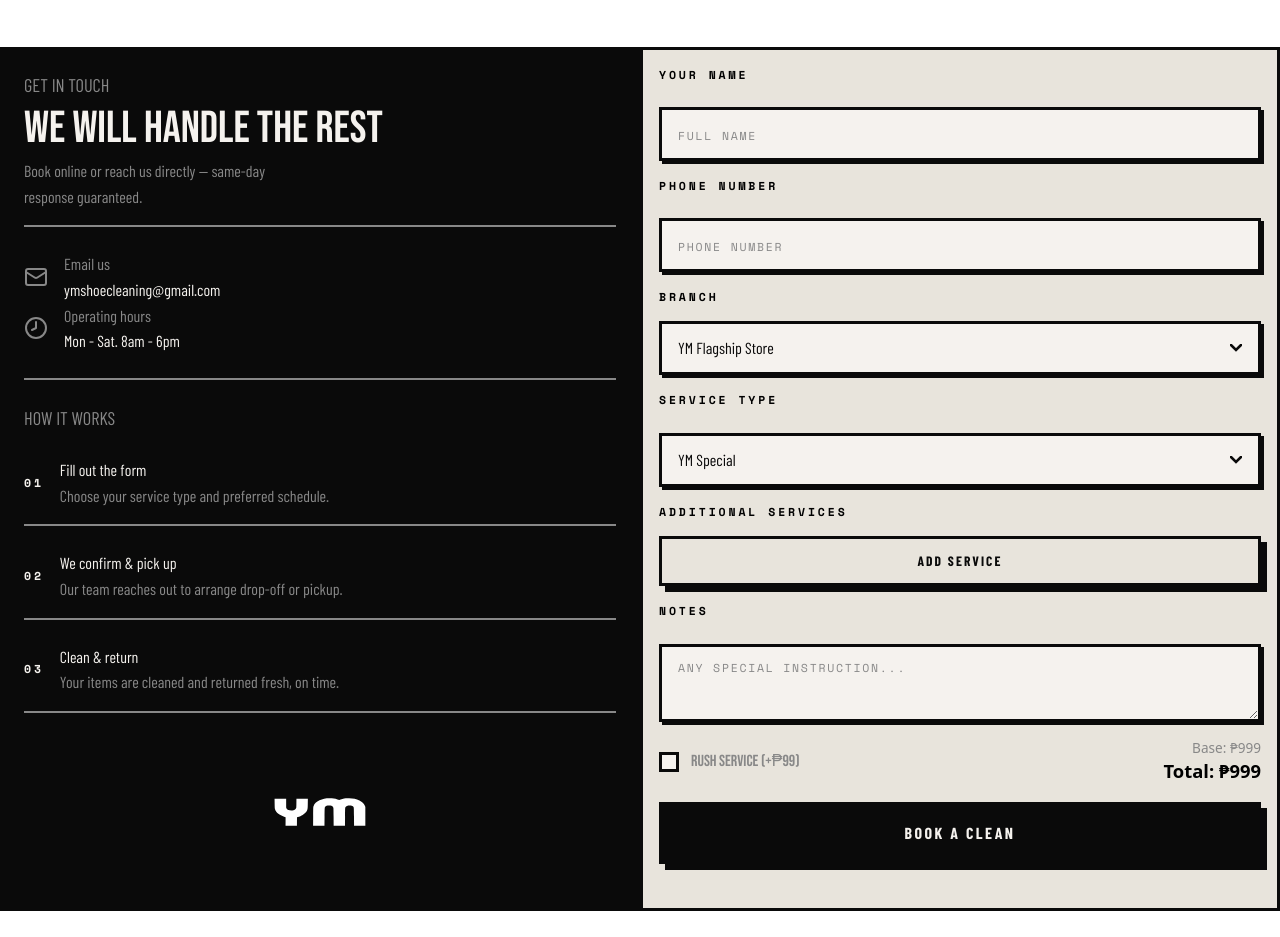
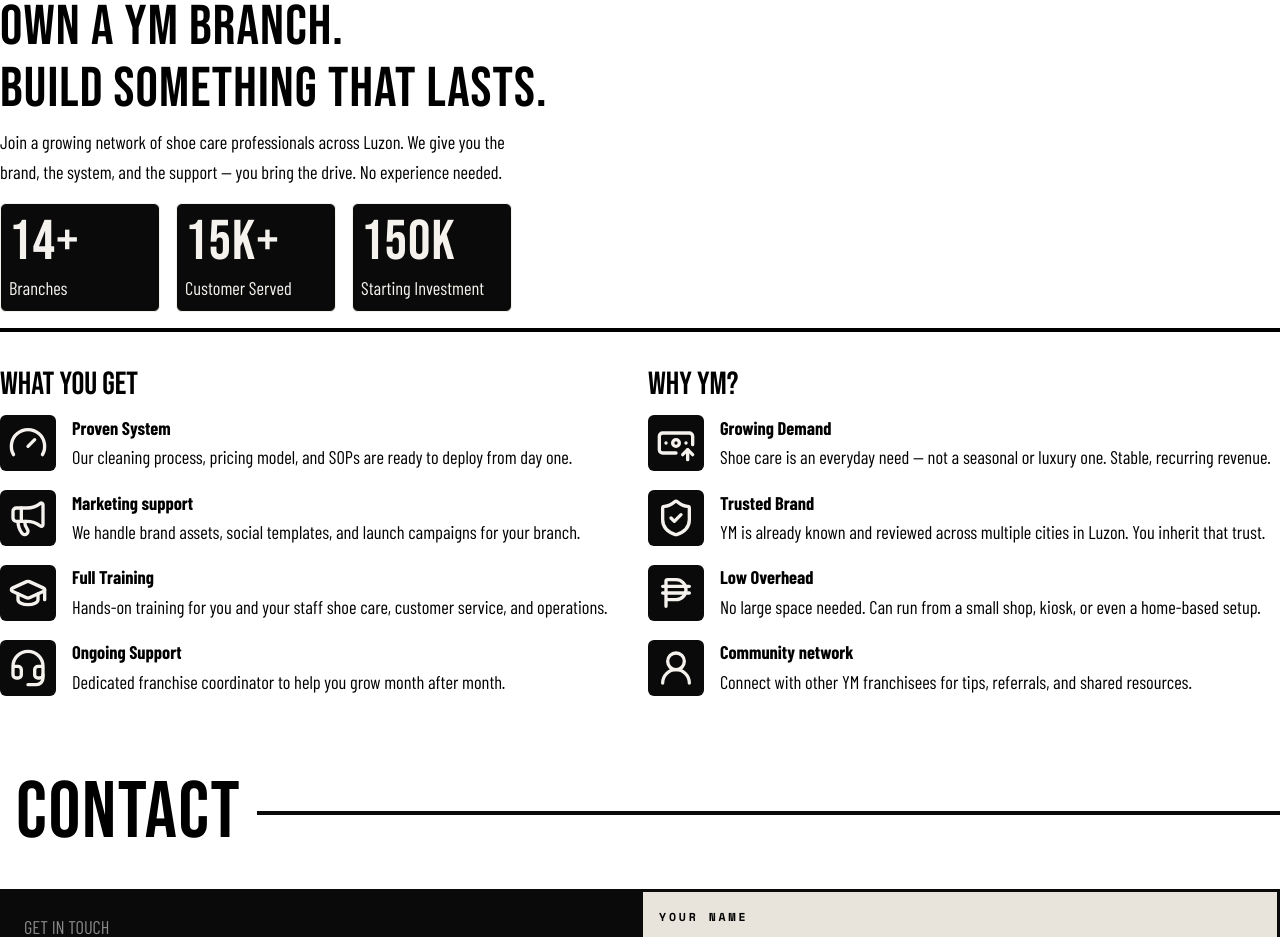
Before and after one commit to torgeronimo/ym-shoe-cleaning, a Next.js app: page / in a window 1280 px wide. Shown: the part 5200-6137 px from the top of the page. Built offline with nearby package versions, Linux system fonts and the light colour scheme.

Commit message:
feat/franchise code blockadded

```diff
--- a/app/components/sections/location.tsx
+++ b/app/components/sections/location.tsx
@@ -1,7 +1,7 @@
 import React from 'react'
 import SectionTitle from '../ui/section-title'
 import Button from '../ui/button'
-import {MapPin, Phone, ArrowUpRight} from 'lucide-react'
+import {MapPin, Phone, ArrowUpRight, Gauge, Megaphone, GraduationCap, Headset,BanknoteArrowUp,ShieldCheck,PhilippinePeso,UsersRound, UserRound} from 'lucide-react'
 
 
 export default function Location () {
@@ -76,16 +76,55 @@
         contact: "N/A"
     }
     ];
+    const franchiseInfo = [
+        // MapPin, Phone, ArrowUpRight, Gauge, Megaphone, GraduationCap,
+        // Headset,BanknoteArrowUp,ShieldCheck,PhilippinePeso,UsersRound
+        {
+            title:"Proven System",
+            sub:"Our cleaning process, pricing model, and SOPs are ready to deploy from day one.",
+            icon:Gauge
+        },
+        {
+            title:"Marketing support",
+            sub:"We handle brand assets, social templates, and launch campaigns for your branch.",
+            icon:Megaphone
+        },
+        {
+            title:"Full Training",
+            sub:"Hands-on training for you and your staff shoe care, customer service, and operations.",
+            icon:GraduationCap
+        },
+        {
+            title:"Ongoing Support",
+            sub:"Dedicated franchise coordinator to help you grow month after month.",
+            icon:Headset
+        },
+        {
+            title:"Growing Demand",
+            sub:"Shoe care is an everyday need — not a seasonal or luxury one. Stable, recurring revenue.",
+            icon:BanknoteArrowUp
+        },
+        {
+            title:"Trusted Brand",
+            sub:"YM is already known and reviewed across multiple cities in Luzon. You inherit that trust.",
+            icon:ShieldCheck
+        },
+        {
+            title:"Low Overhead",
+            sub:"No large space needed. Can run from a small shop, kiosk, or even a home-based setup.",
+            icon:PhilippinePeso
+        },
+        {
+            title:"Community network",
+            sub:"Connect with other YM franchisees for tips, referrals, and shared resources.",
+            icon:UserRound
+        },
+    ];
     return (
 
-        <section id='branches' className='relative'>
-            <div className="absolute inset-0 -z-999 flex items-center justify-center pointer-events-none">
-                <h2 className="text-[12rem] md:text-[45rem] font-black  uppercase text-gray-500/50 select-none">
-                    YM
-                </h2>
-            </div>
+        <section id='branches' className='relative flex flex-col'>
             <SectionTitle title="Our Branches"/>
-            <div className='flex items-center justify-center xl:px-12 px-4'>
+            <div className='flex items-center justify-center xl:px-12 px-4 pb-16'>
                 <div className='content-wrapper grid xl:grid-cols-3 md:grid-cols-2 grid-cols-1 gap-6 w-full md:max-w-7xl'>
                     {branches.map((b) => (
                         <div
@@ -120,6 +159,60 @@
                     ))}
                 </div>
             </div>
+            {/* Franchise Part */}
+            <div className="franchise-wrapper max-w-7xl w-full type-body-lg px-4 xl:px-0 mx-auto">
+                <div className='flex flex-col gap-2 pb-4'>
+                    <span className='badge badge-solid w-fit rounded'>Open for Franchise</span>
+                    <h2 className='type-display-lg'>Own a YM Branch.<br/>Build something that lasts.</h2>
+                    <p className='max-w-[65ch]'>Join a growing network of shoe care professionals across Luzon. We give you the brand, the system, and the support — you bring the drive. No experience needed.</p>
+                </div>
+                <div className='flex gap-4 pb-4'>
+                    {[{title:"Branches", sub:"14+"},{title:"Customer Served", sub:"15k+"},{title:"Starting Investment", sub:"150k"}].map((i)=>(
+                        <div key={i.title} className='w-40 border p-2 rounded-md bg-black text-white'>
+                            <p className='type-display-lg'>{i.sub}</p>
+                            <h2 className='type-body-lg'>{i.title}</h2>
+                        </div>
+                    ))}
+                </div>
+
+                <div className='grid grid-cols-1 md:grid-cols-2 gap-4 py-8 border-t-4'>
+                    <div className=''>
+                        <h3 className='type-display-sm'>What you get</h3>
+                        {franchiseInfo.splice(0,4).map((f)=>{
+                            const Icon = f.icon;
+                            return(
+                                <div key={f.title} className='item flex items-center gap-4 py-2'>
+                                    <div className='p-2 h-fit rounded-md bg-black'>
+                                        <Icon className='w-10 h-10 text-white'/>
+                                    </div>
+                                    <div>
+                                        <p className='font-bold'>{f.title}</p>
+                                        <p>{f.sub}</p>
+                                    </div>
+                                </div>
+                            );
+                        })}
+
+                    </div>
+                    <div className=''>
+                        <h3 className='type-display-sm'>Why YM?</h3>
+                        {franchiseInfo.splice(0,4).map((f)=>{
+                            const Icon = f.icon;
+                            return(
+                                <div key={f.title} className='item flex items-center gap-4 py-2'>
+                                    <div className='p-2 h-fit rounded-md bg-black'>
+                                        <Icon className='w-10 h-10 text-white'/>
+                                    </div>
+                                    <div>
+                                        <p className='font-bold'>{f.title}</p>
+                                        <p>{f.sub}</p>
+                                    </div>
+                                </div>
+                            );
+                        })}
+                    </div>
+                </div>
+            </div>
 
         </section>
 
```
